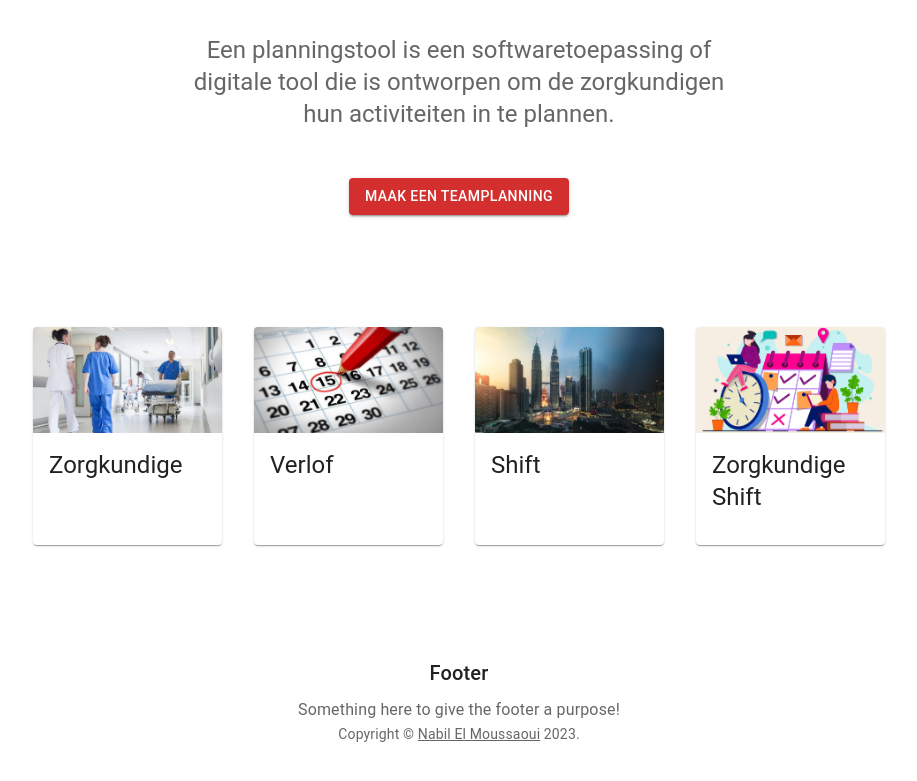
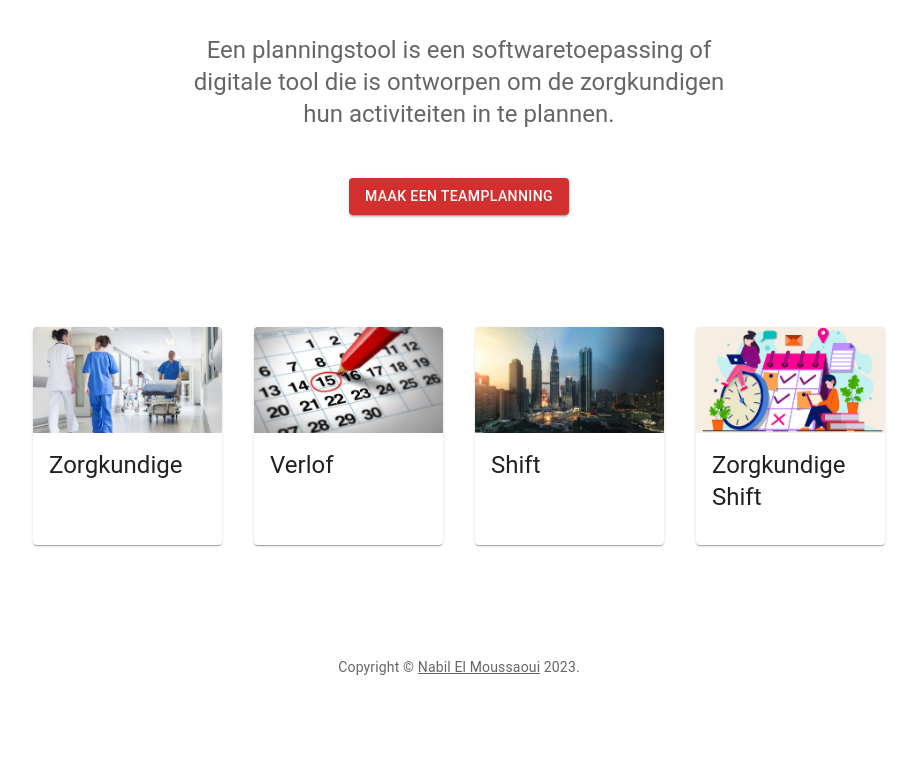
Before and after one commit to NabilEMAP/Stage23-24, a React (Create React App) app in the folder PlanningsTool/planningstool.ui/: page / in a window 1280 px wide. Shown: the part 259-1040 px from the top of the page, without its empty margins (181-1098 px from the left). After the commit the page ends 984 px from the top, so only its background shows below. Built offline with nearby package versions, Linux system fonts and the light colour scheme.

Commit message:
Added home navigation on the NavBar

```diff
--- a/PlanningsTool/planningstool.ui/src/components/NavBar.js
+++ b/PlanningsTool/planningstool.ui/src/components/NavBar.js
@@ -24,11 +24,13 @@
     return (
         <AppBar position='static' color='transparent'>
             <Toolbar>
-                <IconButton size='large' edge='start' color='inherit' aria-label='logo'>
+                <IconButton href='/' size='large' edge='start' color='inherit' aria-label='logo'>
                     <EditCalendarIcon style={{ color: "#d10202" }} />
                 </IconButton>
                 <Typography variant='h6' component='div' sx={{ flexGrow: 1 }}>
-                    Planningstool <span style={{ color: "#d10202" }}>voor</span> Ziekenhuisdienst
+                    <a href='/' style={{textDecoration: "none", color: "inherit"}}>
+                        Planningstool <span style={{ color: "#d10202" }}>voor</span> Ziekenhuisdienst
+                    </a>
                 </Typography>
                 <Stack direction='row' spacing={2}>
                     <Button href='/teamplanning' color='inherit'>Teamplanning</Button>
--- a/PlanningsTool/planningstool.ui/src/pages/HomePage.js
+++ b/PlanningsTool/planningstool.ui/src/pages/HomePage.js
@@ -63,16 +63,15 @@
                                 justifyContent="center"
                             >
                                 <Button href="/teamplanning" variant="contained" color="error">Maak een teamplanning</Button>
-
+                                {/*<Button href="/over" variant="outlined" color="error">Over</Button>*/}
                             </Stack>
                         </Container>
                     </Box>
                     <Container sx={{ py: 8 }} maxWidth="md">
-                        {/* End hero unit */}
                         <Grid container spacing={4}>
-                            {homecards.map((homecard, index) => (
+                            {homecards.map((homecard) => (
                                 <Grid item key={homecard} xs={12} sm={6} md={3}>
-                                    <a href={homecard.url} style={{textDecoration: "none"}}>
+                                    <a href={homecard.url} style={{ textDecoration: "none" }}>
                                         <Card
                                             sx={{ height: '100%', display: 'flex', flexDirection: 'column' }}
                                         >
@@ -88,9 +87,6 @@
                                                 <Typography gutterBottom variant="h5" component="h2">
                                                     {homecard.heading}
                                                 </Typography>
-                                            {/*<Typography>
-                                                {homecard.description}
-                                            </Typography>*/}
                                             </CardContent>
                                         </Card>
                                     </a>
@@ -99,22 +95,9 @@
                         </Grid>
                     </Container>
                 </main>
-                {/* Footer */}
                 <Box sx={{ bgcolor: 'background.paper', p: 6 }} component="footer">
-                    <Typography variant="h6" align="center" gutterBottom>
-                        Footer
-                    </Typography>
-                    <Typography
-                        variant="subtitle1"
-                        align="center"
-                        color="text.secondary"
-                        component="p"
-                    >
-                        Something here to give the footer a purpose!
-                    </Typography>
                     <Copyright />
                 </Box>
-                {/* End footer */}
             </ThemeProvider>
         </Fragment>
     );
--- a/PlanningsTool/planningstool.ui/src/pages/ShiftPage.js
+++ b/PlanningsTool/planningstool.ui/src/pages/ShiftPage.js
@@ -1,5 +1,3 @@
-import React from 'react';
-
 function ShiftPage() {
 
 }
--- a/PlanningsTool/planningstool.ui/src/pages/TeamplanningPage.js
+++ b/PlanningsTool/planningstool.ui/src/pages/TeamplanningPage.js
@@ -1,5 +1,3 @@
-import React from 'react';
-
 function TeamplanningPage() {
 
 }
--- a/PlanningsTool/planningstool.ui/src/pages/VerlofPage.js
+++ b/PlanningsTool/planningstool.ui/src/pages/VerlofPage.js
@@ -1,5 +1,3 @@
-import React from 'react';
-
 function VerlofPage() {
 
 }
--- a/PlanningsTool/planningstool.ui/src/pages/ZorgkundigeShiftPage.js
+++ b/PlanningsTool/planningstool.ui/src/pages/ZorgkundigeShiftPage.js
@@ -1,5 +1,3 @@
-import React from 'react';
-
 function ZorgkundigeShiftPage() {
 
 }
--- a/PlanningsTool/planningstool.ui/src/pages/types/RegimeTypePage.js
+++ b/PlanningsTool/planningstool.ui/src/pages/types/RegimeTypePage.js
@@ -1,5 +1,3 @@
-import React from 'react';
-
 function RegimeTypePage() {
 
 }
--- a/PlanningsTool/planningstool.ui/src/pages/types/ShiftTypePage.js
+++ b/PlanningsTool/planningstool.ui/src/pages/types/ShiftTypePage.js
@@ -1,5 +1,3 @@
-import React from 'react';
-
 function ShiftTypePage() {
 
 }
--- a/PlanningsTool/planningstool.ui/src/pages/types/VerlofTypePage.js
+++ b/PlanningsTool/planningstool.ui/src/pages/types/VerlofTypePage.js
@@ -1,5 +1,3 @@
-import React from 'react';
-
 function VerlofTypePage() {
 
 }
```
Lines whose indentation alone changed are shown as unchanged.
